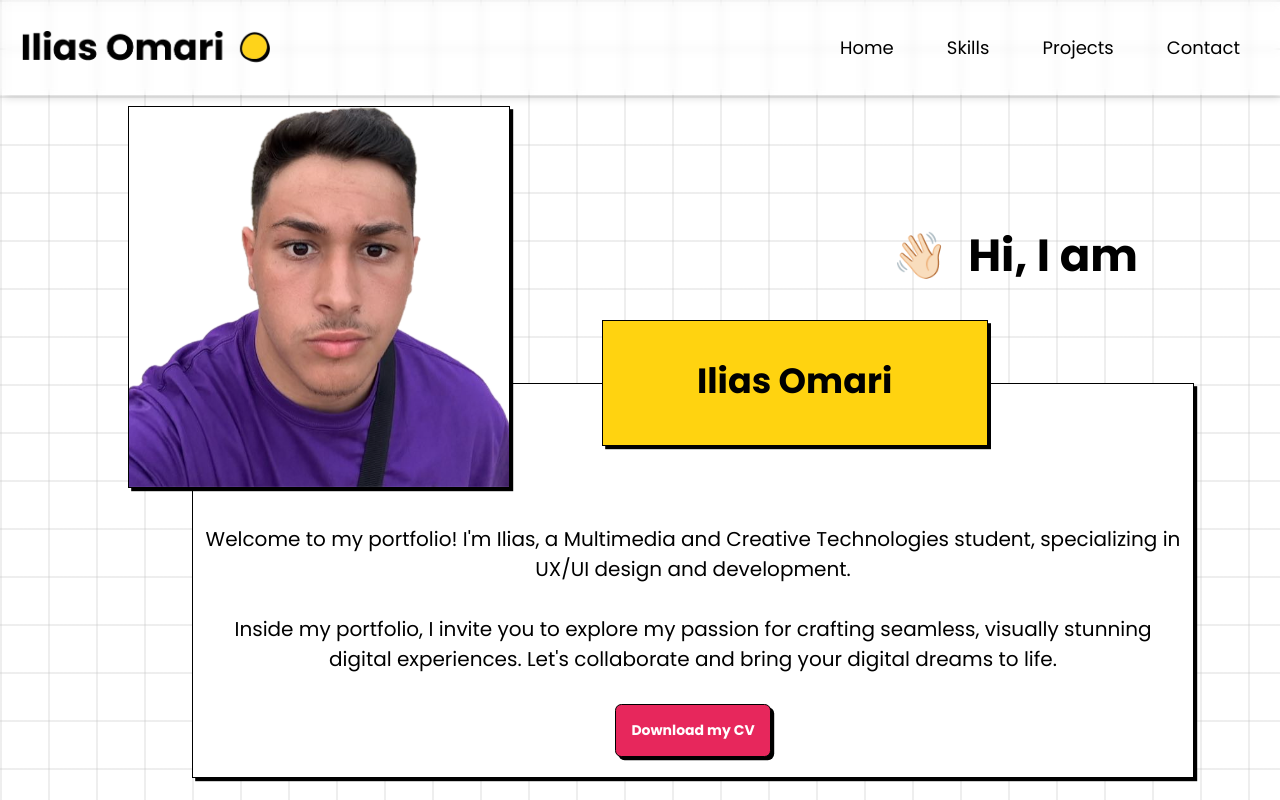
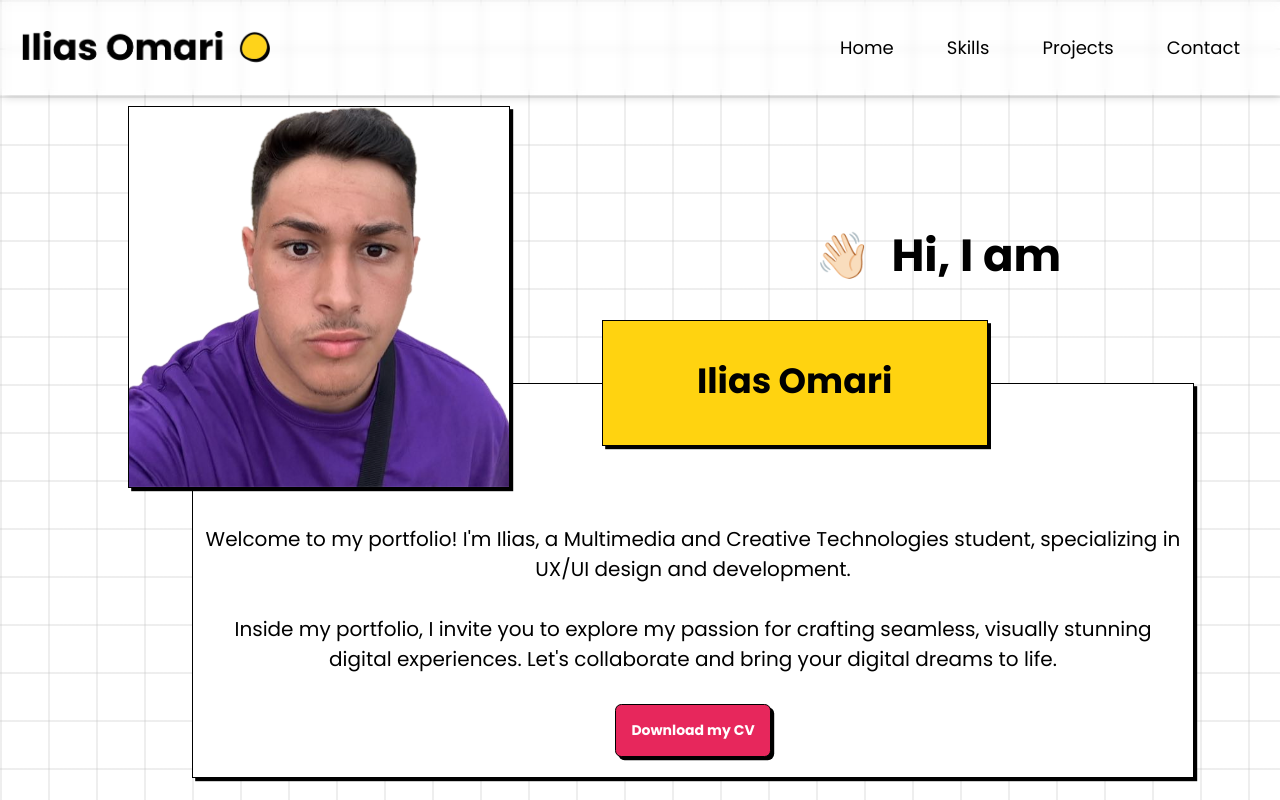
Before and after one commit to IliasOmari/Portfolio-Ilias_Omari, a React (Vite) app in the folder Portfolio_Ilias_Omari/: page / in a window 1280 px wide. Built offline with nearby package versions, Linux system fonts and the light colour scheme.

Commit message:
trying to fix bugs on animations

```diff
--- a/Portfolio_Ilias_Omari/src/components/pages/Home.jsx
+++ b/Portfolio_Ilias_Omari/src/components/pages/Home.jsx
@@ -88,7 +88,7 @@ const Home = () => {
               initial={{ opacity: 0, y: 200 }}
               whileInView={{ opacity: 1, y: 0 }}
               transition={{ ease: "easeInOut", duration: 0.7 }}
-              viewport={{ once: true }}
+              // viewport={{ once: true }}
             >
               <div ref={ref} className="context">
                 <div className="about-text">
--- a/Portfolio_Ilias_Omari/src/components/pages/home-modules.css
+++ b/Portfolio_Ilias_Omari/src/components/pages/home-modules.css
@@ -256,7 +256,7 @@ body {
     display: block;
     position: fixed;
     top: 24%;
-    /* right: 16%; */
+    right: 16%;
   }
   .welcome-text h1 {
     font-size: 45px;
```
